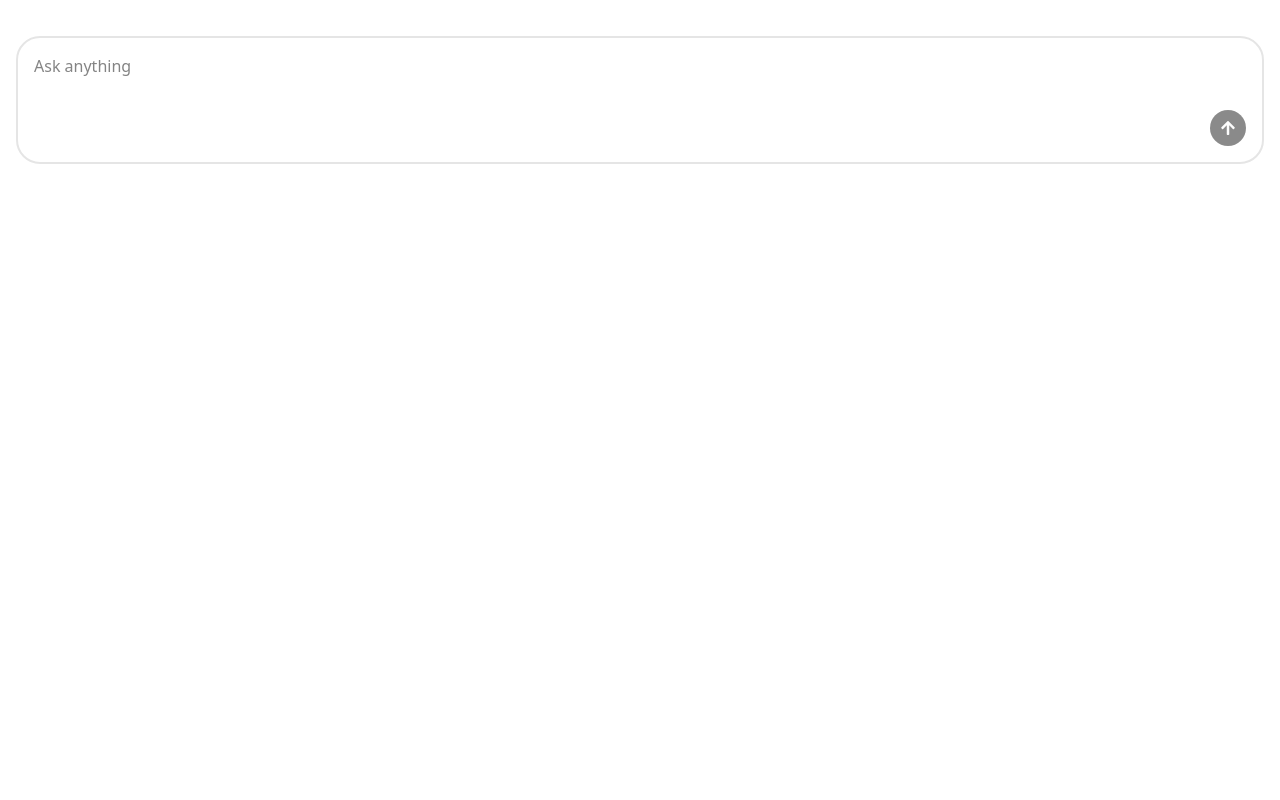
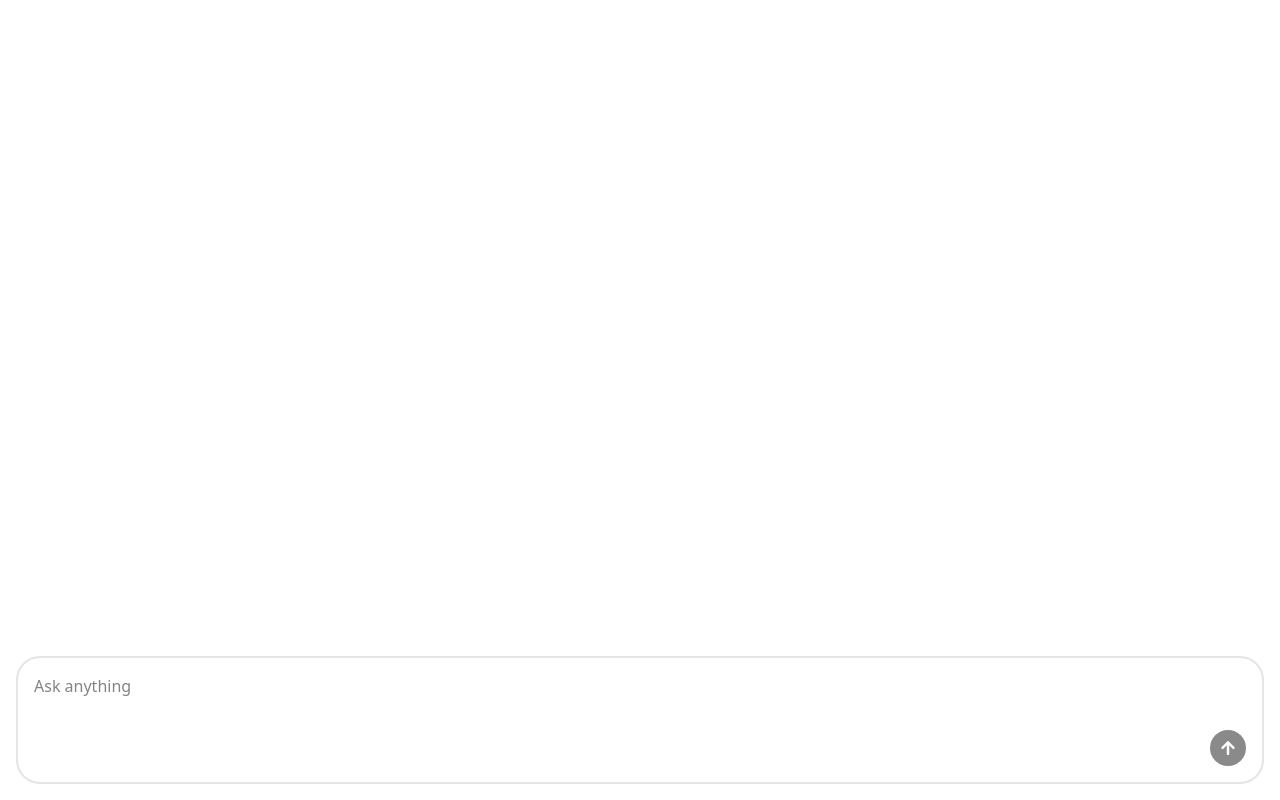
Before and after one commit to Mukunthan-A-R/ai-chat-bot, a React (Vite) app in the folder packages/client/: page / in a window 1280 px wide. Built offline with nearby package versions, Linux system fonts and the light colour scheme.

Commit message:
chatbot ui refactor

```diff
--- a/packages/client/src/App.tsx
+++ b/packages/client/src/App.tsx
@@ -2,7 +2,7 @@
 
 function App() {
    return (
-      <div className="p-4">
+      <div className="p-4 h-screen">
          <Chatbot></Chatbot>
       </div>
    );
--- a/packages/client/src/components/ui/Chatbot.tsx
+++ b/packages/client/src/components/ui/Chatbot.tsx
@@ -20,20 +20,20 @@
 
 const Chatbot = () => {
    const conversationId = useRef(crypto.randomUUID());
-   const formRef = useRef<HTMLFormElement | null>(null);
+   const lastMessageRef = useRef<HTMLParagraphElement | null>(null);
    const [messages, setMessages] = useState<Message[]>([]);
    const [isBotTyping, setIsBotTyping] = useState<boolean>(false);
 
    const { register, handleSubmit, reset, formState } = useForm<FormData>();
 
    useEffect(() => {
-      formRef.current?.scrollIntoView({ behavior: 'smooth' });
+      lastMessageRef.current?.scrollIntoView({ behavior: 'smooth' });
    }, [messages]);
 
    const onSubmit = async ({ prompt }: FormData) => {
       setMessages((prev) => [...prev, { content: prompt, role: 'user' }]);
       setIsBotTyping(true);
-      reset();
+      reset({ prompt: '' });
       const { data } = await axios.post<ChatResponse>('/api/chat', {
          prompt,
          conversationId: conversationId.current,
@@ -57,10 +57,11 @@
       }
    };
    return (
-      <div>
-         <div className="flex flex-col gap-3 mb-5">
+      <div className="flex flex-col h-full">
+         <div className="flex flex-col flex-1 gap-3 mb-5">
             {messages.map((message, index) => (
-               <p
+               <div
+                  ref={index === messages.length - 1 ? lastMessageRef : null}
                   key={index}
                   onCopy={onCopyMessage}
                   className={`px-3 py-1 rounded-xl ${
@@ -70,7 +71,7 @@
                   }`}
                >
                   <ReactMarkdown>{message.content}</ReactMarkdown>
-               </p>
+               </div>
             ))}
          </div>
          {isBotTyping && (
@@ -83,7 +84,6 @@
          <form
             onSubmit={handleSubmit(onSubmit)}
             onKeyDown={onKeyDown}
-            ref={formRef}
             className="flex flex-col gap-2 items-end border-2 p-4 rounded-3xl"
          >
             <textarea
@@ -91,6 +91,7 @@
                   required: true,
                   validate: (data) => data.trim().length > 0,
                })}
+               autoFocus
                className="w-full border-0 focus:outline-0 resize-none"
                placeholder="Ask anything"
                maxLength={1000}
```
